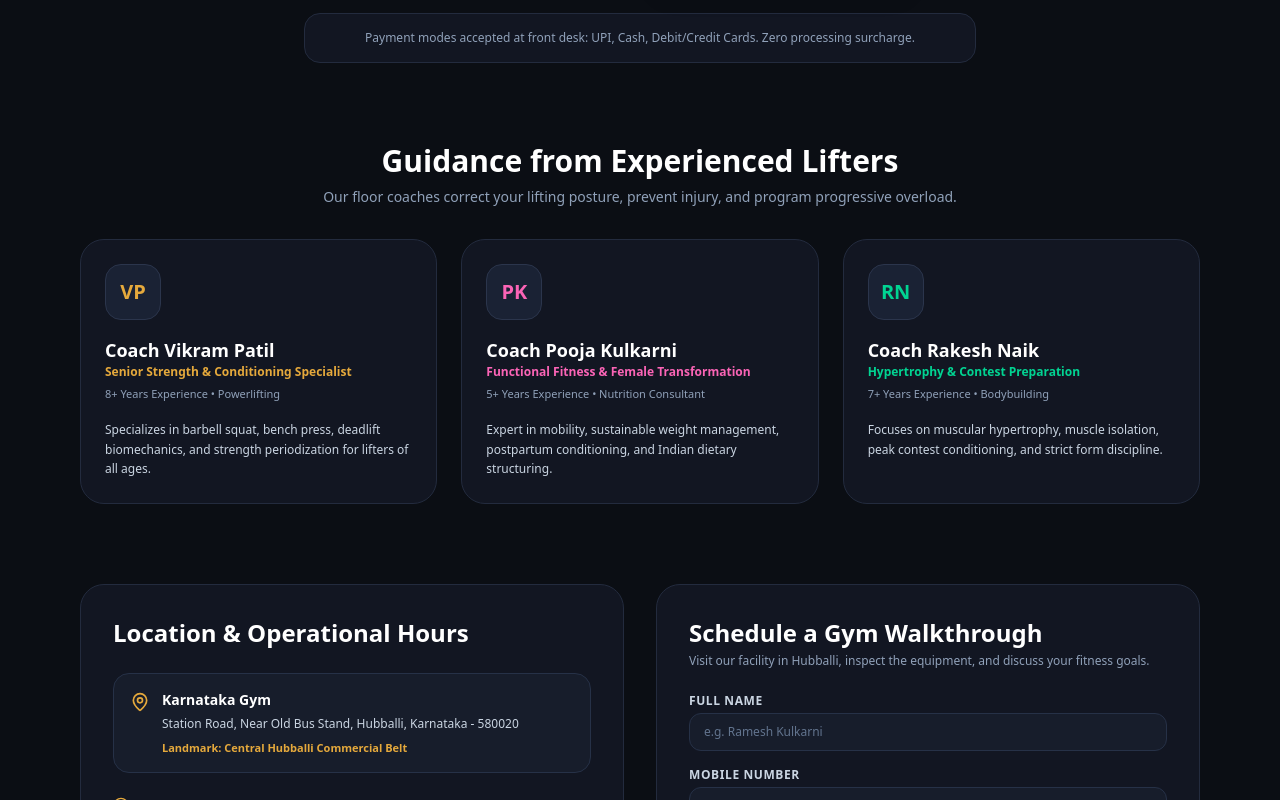
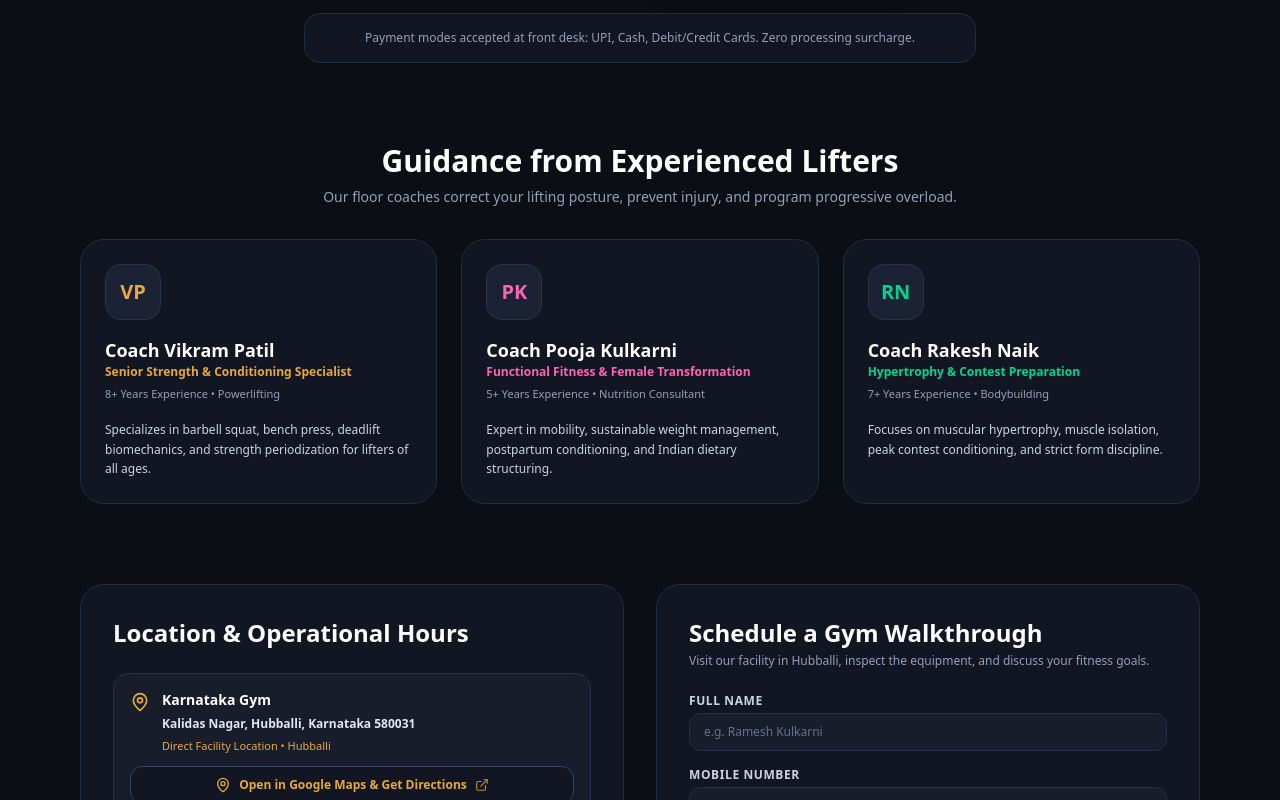
Before and after one commit to workforferoz/karnataka-gym, a Next.js app: page / in a window 1280 px wide. Shown: the part 2000-2800 px from the top of the page. Built offline with nearby package versions, Linux system fonts and the light colour scheme.

Commit message:
feat: update address to Kalidas Nagar, Hubballi, Karnataka 580031 with direct Google Maps link

```diff
--- a/src/app/login/page.tsx
+++ b/src/app/login/page.tsx
@@ -140,7 +140,7 @@ function LoginContent() {
             <span>Return to Karnataka Gym Website</span>
           </Link>
           <div className="text-[11px] text-slate-400 hidden sm:block">
-            Station Road, Hubballi • Helpline: <a href="tel:9902667407" className="text-[#E5A93C] font-semibold">9902667407</a>
+            Kalidas Nagar, Hubballi • Helpline: <a href="tel:9902667407" className="text-[#E5A93C] font-semibold">9902667407</a>
           </div>
         </div>
       </div>
--- a/src/app/not-found.tsx
+++ b/src/app/not-found.tsx
@@ -43,7 +43,7 @@ export default function NotFound() {
         </div>
 
         <div className="pt-2 border-t border-[#1C2333] text-[10px] text-slate-500">
-          Karnataka Gym Hubballi • Station Road, Hubballi - 580020
+          Karnataka Gym Hubballi • Kalidas Nagar, Hubballi, Karnataka 580031
         </div>
       </div>
     </div>
--- a/src/app/owner/summary/page.tsx
+++ b/src/app/owner/summary/page.tsx
@@ -120,7 +120,7 @@ export default function DailySummaryPage() {
               <div>
                 <h2 className="text-lg font-black text-white">KARNATAKA GYM • HUBBALLI</h2>
                 <span className="text-[11px] text-slate-400 block">
-                  Official Daily Management Report • Station Road, Hubballi
+                  Official Daily Management Report • Kalidas Nagar, Hubballi
                 </span>
               </div>
             </div>
--- a/src/app/page.tsx
+++ b/src/app/page.tsx
@@ -27,7 +27,8 @@ import {
   Dumbbell,
   Check,
   Calendar,
-  AlertCircle
+  AlertCircle,
+  ExternalLink
 } from 'lucide-react';
 
 export default function PublicGymWebsite() {
@@ -105,7 +106,7 @@ export default function PublicGymWebsite() {
                       Hubballi, Karnataka
                     </span>
                     <span className="text-[11px] text-slate-400 font-medium">
-                      Station Road • Established Strength Center
+                      Kalidas Nagar • Established Strength Center
                     </span>
                   </div>
                 </div>
@@ -257,7 +258,7 @@ export default function PublicGymWebsite() {
                   Founded with a dedication to hard work and real results, <strong>Karnataka Gym</strong> stands as Hubballi&apos;s premier destination for fitness enthusiasts, bodybuilders, and everyday people seeking genuine physical transformation.
                 </p>
                 <p>
-                  Located centrally on Station Road near the Old Bus Stand, our gym provides an atmosphere free from ego, gimmicks, or confusing sales pitches. Whether you are deadlifting 200 kg or stepping into a fitness club for the very first time, our coaches provide practical instruction tailored to your body mechanics.
+                  Located centrally at Kalidas Nagar, Hubballi, our gym provides an atmosphere free from ego, gimmicks, or confusing sales pitches. Whether you are deadlifting 200 kg or stepping into a fitness club for the very first time, our coaches provide practical instruction tailored to your body mechanics.
                 </p>
               </div>
 
@@ -609,18 +610,32 @@ export default function PublicGymWebsite() {
                 <h2 className="text-2xl font-black text-white">Location & Operational Hours</h2>
               </div>
 
-              {/* Address Box */}
-              <div className="flex items-start gap-3 p-4 rounded-2xl bg-[#171D2B] border border-[#263147]">
-                <MapPin className="w-5 h-5 text-[#E5A93C] flex-shrink-0 mt-0.5" />
-                <div className="text-xs space-y-1">
-                  <span className="font-extrabold text-white block text-sm">Karnataka Gym</span>
-                  <p className="text-slate-300 leading-relaxed">
-                    Station Road, Near Old Bus Stand, Hubballi, Karnataka - 580020
-                  </p>
-                  <span className="text-[#E5A93C] font-semibold block text-[11px] pt-1">
-                    Landmark: Central Hubballi Commercial Belt
-                  </span>
+              {/* Address Box & Google Maps Link */}
+              <div className="p-4 rounded-2xl bg-[#171D2B] border border-[#263147] space-y-3">
+                <div className="flex items-start gap-3">
+                  <MapPin className="w-5 h-5 text-[#E5A93C] flex-shrink-0 mt-0.5" />
+                  <div className="text-xs space-y-1">
+                    <span className="font-extrabold text-white block text-sm">Karnataka Gym</span>
+                    <p className="text-slate-200 font-semibold leading-relaxed">
+                      Kalidas Nagar, Hubballi, Karnataka 580031
+                    </p>
+                    <span className="text-[#E5A93C] font-medium block text-[11px] pt-0.5">
+                      Direct Facility Location • Hubballi
+                    </span>
+                  </div>
                 </div>
+
+                <a
+                  href="https://maps.app.goo.gl/dXnSdvRU9gwHd7sAA"
+                  target="_blank"
+                  rel="noopener noreferrer"
+                  className="w-full inline-flex items-center justify-center gap-2 bg-[#121622] hover:bg-[#1A202E] border border-[#354360] hover:border-[#E5A93C] text-[#E5A93C] font-bold text-xs py-2.5 px-4 rounded-xl transition-all shadow-sm group cursor-pointer"
+                  title="Open Karnataka Gym in Google Maps"
+                >
+                  <MapPin className="w-4 h-4 text-[#E5A93C] group-hover:scale-110 transition-transform" />
+                  <span>Open in Google Maps &amp; Get Directions</span>
+                  <ExternalLink className="w-3.5 h-3.5 opacity-80" />
+                </a>
               </div>
 
               {/* Timings Table */}
--- a/src/app/privacy-policy/page.tsx
+++ b/src/app/privacy-policy/page.tsx
@@ -34,7 +34,7 @@ export default function PrivacyPolicyPage() {
           <section className="space-y-2">
             <h2 className="text-sm font-bold text-white uppercase tracking-wider">1. Business Identity</h2>
             <p>
-              This Progressive Web Application (PWA) is owned and operated by <strong>Karnataka Gym</strong>, located near Old Bus Stand, Station Road, Hubballi, Karnataka - 580020.
+              This Progressive Web Application (PWA) is owned and operated by <strong>Karnataka Gym</strong>, located at Kalidas Nagar, Hubballi, Karnataka 580031 (<a href="https://maps.app.goo.gl/dXnSdvRU9gwHd7sAA" target="_blank" rel="noopener noreferrer" className="text-[#E5A93C] underline">Google Maps Location</a>).
               For privacy inquiries, contact our Data Protection Officer at <a href="mailto:karnatakagymhubli@gmail.com" className="text-[#E5A93C] underline">karnatakagymhubli@gmail.com</a> or call <a href="tel:9902667407" className="text-[#E5A93C] underline">9902667407</a>.
             </p>
           </section>
@@ -84,10 +84,10 @@ export default function PrivacyPolicyPage() {
             <h2 className="text-sm font-bold text-white uppercase tracking-wider">6. Contact Information</h2>
             <div className="space-y-1 text-slate-400">
               <div><strong>Facility:</strong> Karnataka Gym Hubballi</div>
-              <div><strong>Address:</strong> Station Road, Near Old Bus Stand, Hubballi, Karnataka - 580020</div>
+              <div><strong>Address:</strong> Kalidas Nagar, Hubballi, Karnataka 580031 (<a href="https://maps.app.goo.gl/dXnSdvRU9gwHd7sAA" target="_blank" rel="noopener noreferrer" className="text-[#E5A93C] underline">Google Maps</a>)</div>
               <div><strong>Helpline:</strong> +91 9902667407</div>
               <div><strong>Official Email:</strong> karnatakagymhubli@gmail.com</div>
-              <div><strong>Instagram:</strong> @KARNATAKA_GYM_HUBLI</div>
+              <div><strong>Instagram:</strong> @riyaz_gokul</div>
             </div>
           </section>
         </div>
--- a/src/components/Footer.tsx
+++ b/src/components/Footer.tsx
@@ -14,7 +14,15 @@ export const Footer: React.FC = () => {
             <MapPin className="w-4 h-4 text-[#E5A93C] flex-shrink-0 mt-0.5" />
             <div>
               <span className="text-slate-200 font-bold block">Facility Address</span>
-              <span>Near Old Bus Stand, Station Road, Hubballi, Karnataka - 580020</span>
+              <a
+                href="https://maps.app.goo.gl/dXnSdvRU9gwHd7sAA"
+                target="_blank"
+                rel="noopener noreferrer"
+                className="hover:text-[#E5A93C] transition-colors"
+                title="View on Google Maps"
+              >
+                Kalidas Nagar, Hubballi, Karnataka 580031 ↗
+              </a>
             </div>
           </div>
           <div className="flex items-start gap-2.5">
--- a/src/lib/data-seed.ts
+++ b/src/lib/data-seed.ts
@@ -21,7 +21,8 @@ export const INITIAL_SETTINGS: Settings = {
   gym_name: 'Karnataka Gym',
   gym_phone: '9902667407',
   gym_instagram: '@riyaz_gokul',
-  gym_location: 'Station Road, Hubballi, Karnataka - 580020'
+  gym_location: 'Kalidas Nagar, Hubballi, Karnataka 580031',
+  gym_maps_url: 'https://maps.app.goo.gl/dXnSdvRU9gwHd7sAA'
 };
 
 export const INITIAL_PLANS: Plan[] = [
--- a/src/types/database.ts
+++ b/src/types/database.ts
@@ -175,6 +175,7 @@ export interface Settings {
   gym_phone: string;
   gym_instagram: string;
   gym_location: string;
+  gym_maps_url?: string;
 }
 
 export interface AuditLog {
```
Also changed, not shown: 1 other file (tests, documents, lock files or other folders).
